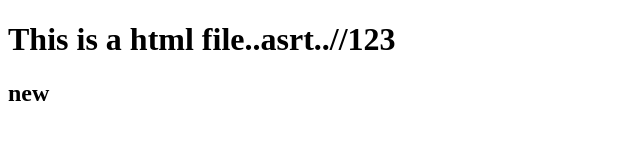
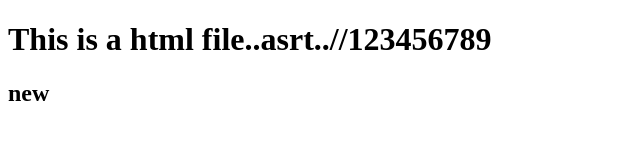
Before and after one commit to MohdFaisalAliKhan/codeBuster, a plain HTML site: page index.html in a window 1280 px wide. Shown: the whole page, without its empty margins (0-640 px from the left). Drawn offline with Linux system fonts and the light colour scheme.

Commit message:
all numbers index.html

```diff
--- a/index.html
+++ b/index.html
@@ -6,7 +6,7 @@
     <title>Document</title>
 </head>
 <body>
-    <h1>This is a html file..asrt..//123</h1>
+    <h1>This is a html file..asrt..//123456789</h1>
     <h2>new</h2>
 </body>
 </html>
```
Also changed, not shown: dir1/indexdir1.html (added), 1 other file.
